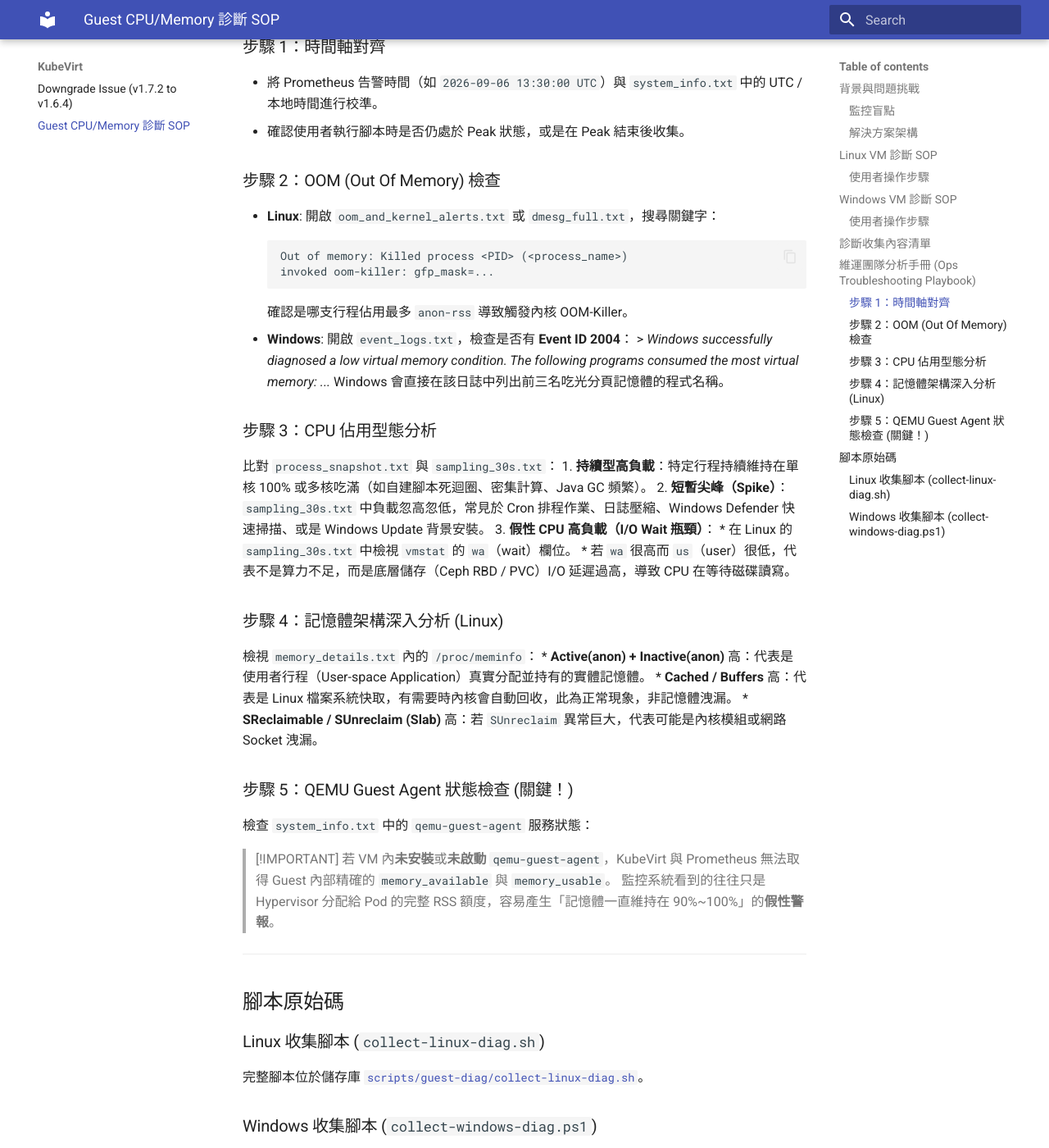
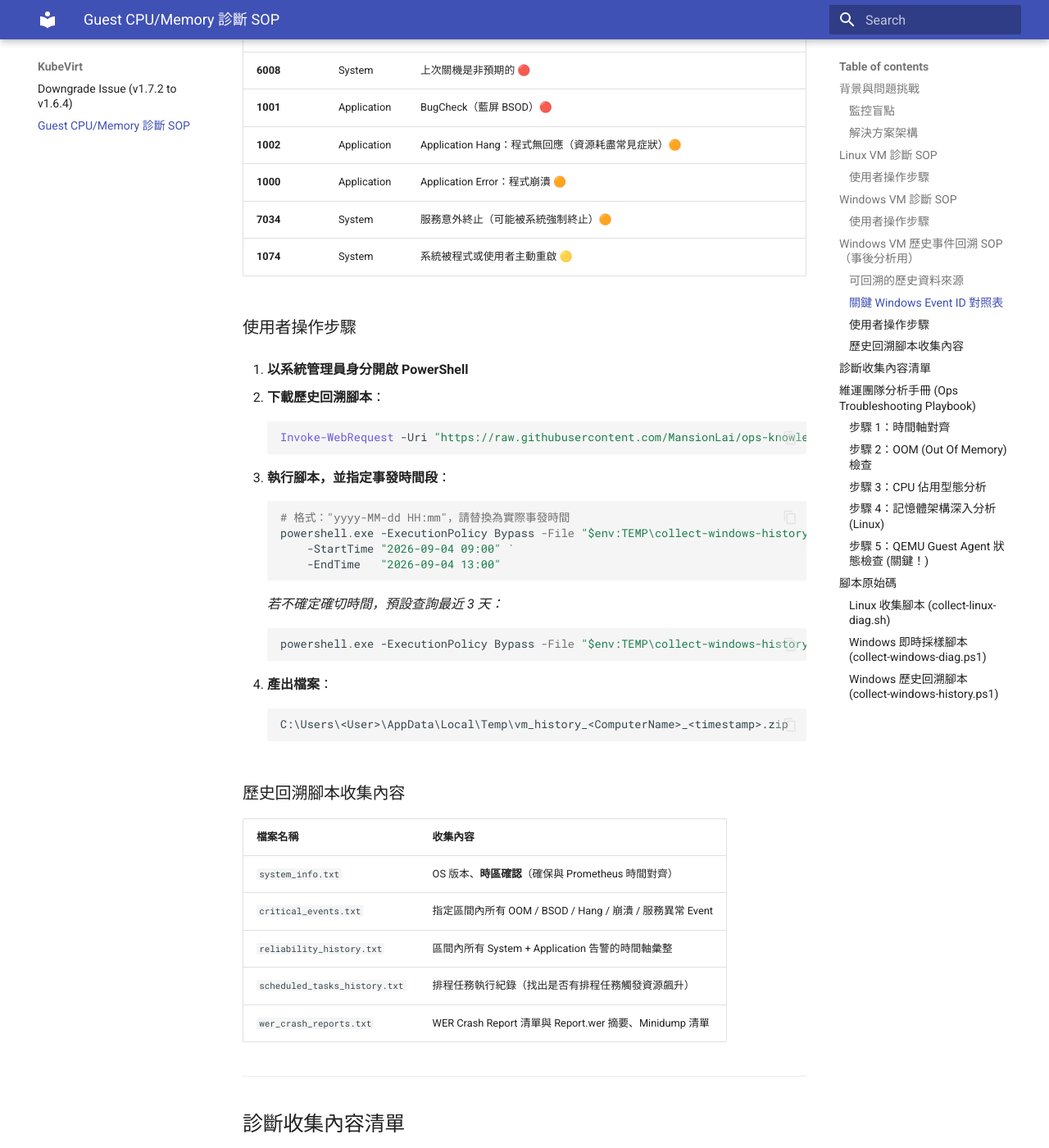
Before and after one commit to MansionLai/ops-knowledge-base, an MkDocs documentation site: the page built from docs/kubevirt/guest-diagnostics-sop.md, in a window 1280 px wide and 1400 px high, scrolled down 3320 px. Shown: the whole window at 82% size. Built offline with MkDocs 1.6.1 and Material for MkDocs 9.7.7, drawn with Linux system fonts in a browser that asks for light colours; some of the changed text lies outside the part shown.

Commit message:
docs(kubevirt): add Windows historical event log collector script and SOP

````diff
--- a/docs/kubevirt/guest-diagnostics-sop.md
+++ b/docs/kubevirt/guest-diagnostics-sop.md
@@ -103,6 +103,73 @@
 
 ---
 
+## Windows VM 歷史事件回溯 SOP（事後分析用）
+
+> [!IMPORTANT]
+> 當使用者在**幾天後才回報**異常，即時採樣腳本已無法捕捉現場。
+> 請改用此腳本，指定事發時間段，從 Windows 內建日誌回溯歷史紀錄。
+
+### 可回溯的歷史資料來源
+
+| 來源 | 預設保留時間 | 能回答什麼問題 |
+| :--- | :--- | :--- |
+| **Event Viewer (WinEvtLog)** | System/Application 預設 20 MB（數週） | OOM 觸發、服務崩潰、異常關機、程式 Hang |
+| **Reliability Monitor** | **28 天** | 每日穩定性評分、應用程式崩潰時間軸 |
+| **Scheduled Task History** | 視設定 | 哪個排程任務在異常時間點執行（備份、掃毒、更新） |
+| **WER Crash Reports** | 視磁碟空間 | 應用程式 Crash Dump、Hang Report |
+| **Windows Minidump** | `C:\Windows\Minidump\` | BSOD 核心轉儲（需額外工具分析） |
+
+### 關鍵 Windows Event ID 對照表
+
+| Event ID | Log | 說明 |
+| :--- | :--- | :--- |
+| **2004** | System | Resource-Exhaustion-Detector：**虛擬記憶體嚴重不足**，**直接列出當時前 3 名元兇** 🔴 |
+| **41** | System | Kernel-Power：非預期關機／重啟（可能由 OOM 導致）🔴 |
+| **6008** | System | 上次關機是非預期的 🔴 |
+| **1001** | Application | BugCheck（藍屏 BSOD）🔴 |
+| **1002** | Application | Application Hang：程式無回應（資源耗盡常見症狀）🟠 |
+| **1000** | Application | Application Error：程式崩潰 🟠 |
+| **7034** | System | 服務意外終止（可能被系統強制終止）🟠 |
+| **1074** | System | 系統被程式或使用者主動重啟 🟡 |
+
+### 使用者操作步驟
+
+1.  **以系統管理員身分開啟 PowerShell**
+
+2.  **下載歷史回溯腳本**：
+    ```powershell
+    Invoke-WebRequest -Uri "https://raw.githubusercontent.com/MansionLai/ops-knowledge-base/main/scripts/guest-diag/collect-windows-history.ps1" -OutFile "$env:TEMP\collect-windows-history.ps1"
+    ```
+
+3.  **執行腳本，並指定事發時間段**：
+    ```powershell
+    # 格式："yyyy-MM-dd HH:mm"，請替換為實際事發時間
+    powershell.exe -ExecutionPolicy Bypass -File "$env:TEMP\collect-windows-history.ps1" `
+        -StartTime "2026-09-04 09:00" `
+        -EndTime   "2026-09-04 13:00"
+    ```
+    *若不確定確切時間，預設查詢最近 3 天：*
+    ```powershell
+    powershell.exe -ExecutionPolicy Bypass -File "$env:TEMP\collect-windows-history.ps1"
+    ```
+
+4.  **產出檔案**：
+    ```text
+    C:\Users\<User>\AppData\Local\Temp\vm_history_<ComputerName>_<timestamp>.zip
+    ```
+
+### 歷史回溯腳本收集內容
+
+| 檔案名稱 | 收集內容 |
+| :--- | :--- |
+| `system_info.txt` | OS 版本、**時區確認**（確保與 Prometheus 時間對齊） |
+| `critical_events.txt` | 指定區間內所有 OOM / BSOD / Hang / 崩潰 / 服務異常 Event |
+| `reliability_history.txt` | 區間內所有 System + Application 告警的時間軸彙整 |
+| `scheduled_tasks_history.txt` | 排程任務執行紀錄（找出是否有排程任務觸發資源飆升） |
+| `wer_crash_reports.txt` | WER Crash Report 清單與 Report.wer 摘要、Minidump 清單 |
+
+---
+
 ## 診斷收集內容清單
 
 腳本打包的檔案中包含以下關鍵資訊：
@@ -166,5 +233,8 @@
 ### Linux 收集腳本 (`collect-linux-diag.sh`)
 完整腳本位於儲存庫 [`scripts/guest-diag/collect-linux-diag.sh`](https://github.com/MansionLai/ops-knowledge-base/blob/main/scripts/guest-diag/collect-linux-diag.sh)。
 
-### Windows 收集腳本 (`collect-windows-diag.ps1`)
+### Windows 即時採樣腳本 (`collect-windows-diag.ps1`)
 完整腳本位於儲存庫 [`scripts/guest-diag/collect-windows-diag.ps1`](https://github.com/MansionLai/ops-knowledge-base/blob/main/scripts/guest-diag/collect-windows-diag.ps1)。
+
+### Windows 歷史回溯腳本 (`collect-windows-history.ps1`)
+完整腳本位於儲存庫 [`scripts/guest-diag/collect-windows-history.ps1`](https://github.com/MansionLai/ops-knowledge-base/blob/main/scripts/guest-diag/collect-windows-history.ps1)。
````
Also changed, not shown: 1 other file.
